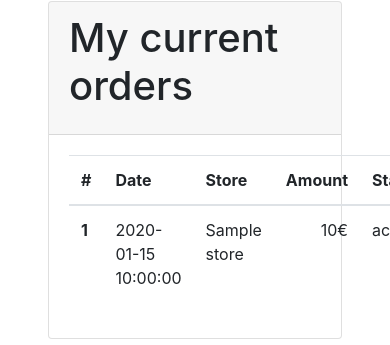
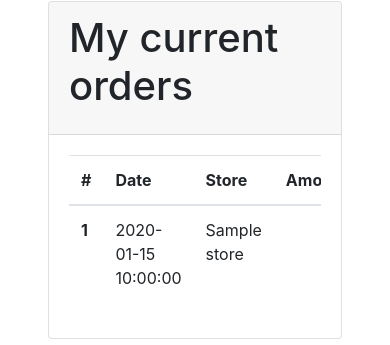
Before and after one commit to jopijuco/local, a Flask app: template templates/order.html in a window 390 px wide; the page is wider, and only the part inside the window is pictured. Shown: the part 105-450 px from the top of that part. Run offline with Flask 2, Linux system fonts and the light colour scheme; the template is opened without the code that fills it: most values are stand-ins (such as "Sample title", 1, 10 or a date in 2020); some libraries are stand-ins or nearby versions.

Commit message:
responsive table (order list)

```diff
--- a/templates/order.html
+++ b/templates/order.html
@@ -16,6 +16,7 @@
             </h1>
         </div>
         <div class="card-body">
+            <div class="table-responsive-md">
                 <table class="table table-hover">
                     <thead>
                     <tr>
@@ -48,4 +49,5 @@
                 </table>
             </div>
         </div>
+    </div>
 {% endblock %}
```
Lines whose indentation alone changed are shown as unchanged.
